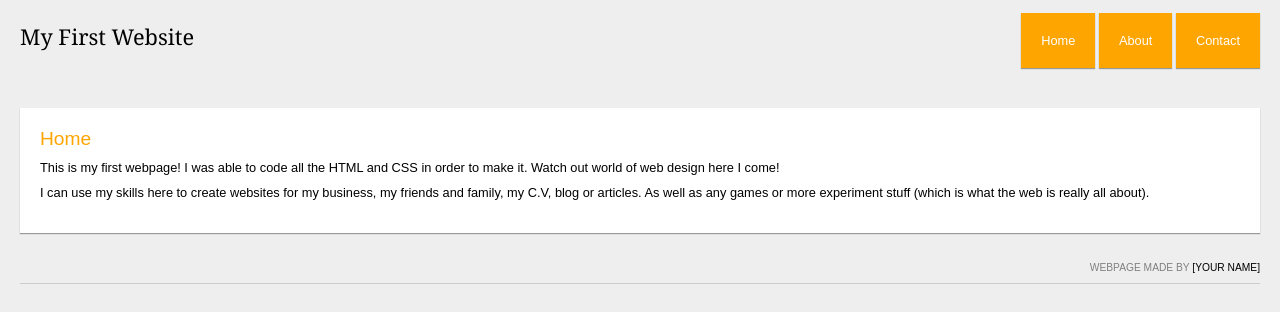
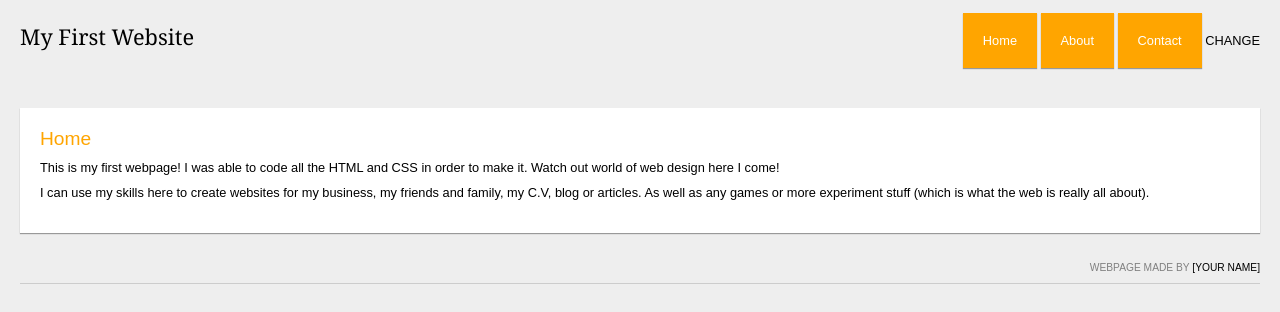
Before and after one commit to MSJHSGirlsWhoCode/Demo, a plain HTML site: page index.html in a window 1280 px wide. Drawn offline with Linux system fonts and the light colour scheme.

Commit message:
Added CHANGE

```diff
--- a/index.html
+++ b/index.html
@@ -26,6 +26,7 @@
 				<li><a href="#/home.html">Home</a></li>
 				<li><a href="#/about.html">About</a></li>
 				<li><a href="#/contact.html">Contact</a></li>
+				<li>CHANGE</li>
 			</ul>
 		</div>
 		<div id="content">
```
